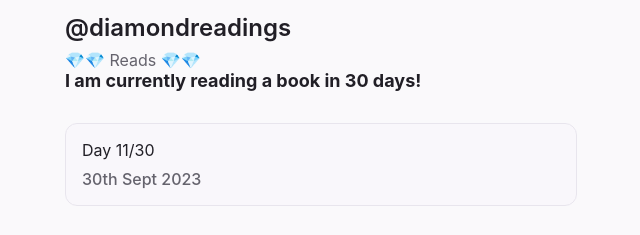
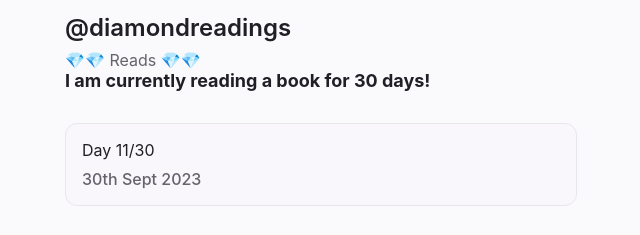
Before and after one commit to diamondfrancis/diamondfrancis.online, a website: page readings.html in a window 1280 px wide. Shown: the part 195-430 px from the top of the page, 319-959 px from the left. Drawn offline with Linux system fonts and the light colour scheme.

Commit message:
site update

```diff
--- a/readings.html
+++ b/readings.html
@@ -200,7 +200,7 @@
     </header>
     <!--Readings: Welcome to... @diamondreadings (X/Twitter Links)-->
     <section class="projects">
-      <h2>I am currently reading a book in 30 days!</h2>
+      <h2>I am currently reading a book for 30 days!</h2>
       <a href="https://twitter.com/diamondreadings/status/1708232623707885838">
         <div class="readings">
           <div class="readings__content">
```
